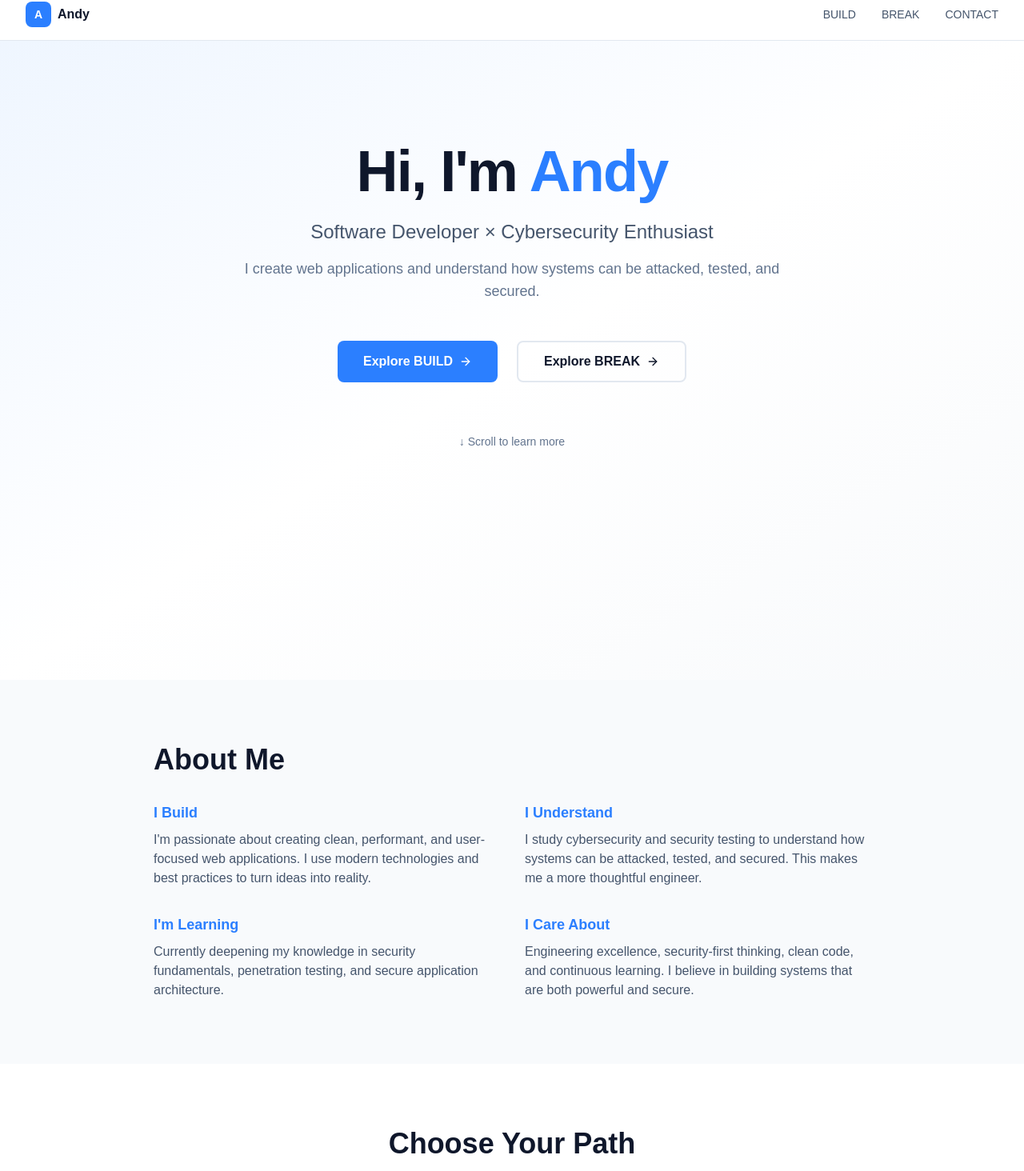
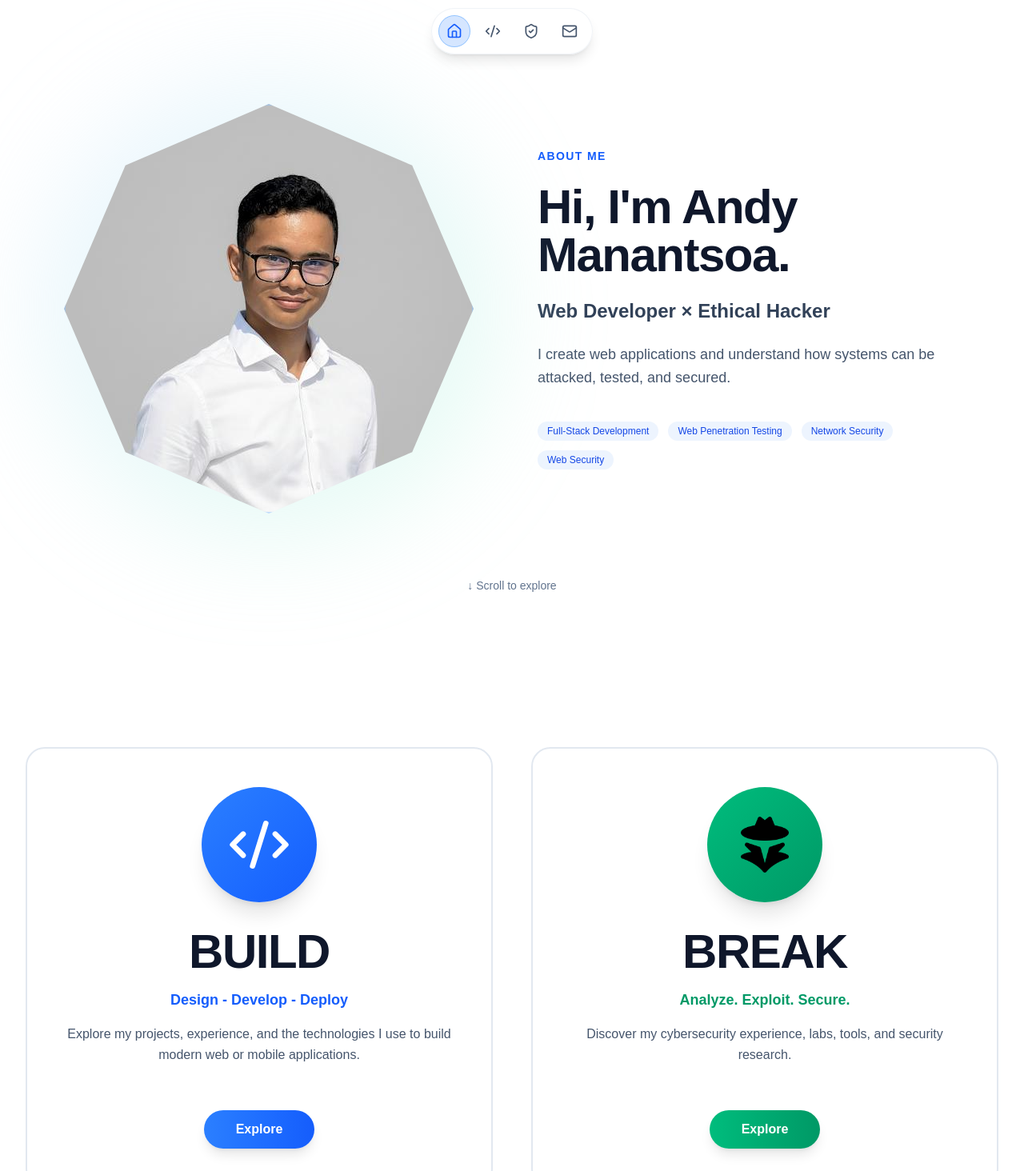
Before and after one commit to AndyManantsoa/portfolio, a Next.js app: page / in a window 1280 px wide. Shown: the part 14-1478 px from the top of the page at 80% size. Built offline with nearby package versions, Linux system fonts and the light colour scheme.

Commit message:
refactor: update layout and components for improved structure and functionality; add profile image and floating navbar

```diff
--- a/src/app/layout.tsx
+++ b/src/app/layout.tsx
@@ -1,7 +1,7 @@
 import type { Metadata } from "next";
 import { Geist, Geist_Mono } from "next/font/google";
 import "./globals.css";
-import { Navbar } from "@/components/layout/Navbar";
+import { FloatingNavbar } from "@/components/layout/FloatingNavbar";
 import { Footer } from "@/components/layout/Footer";
 
 const geistSans = Geist({
@@ -38,8 +38,8 @@ export default function RootLayout({
       className={`${geistSans.variable} ${geistMono.variable} scroll-smooth`}
     >
       <body className="bg-white text-slate-900 antialiased dark:bg-slate-950 dark:text-white">
-        <Navbar />
-        <main className="min-h-screen pt-16">{children}</main>
+        <FloatingNavbar />
+        <main className="min-h-screen">{children}</main>
         <Footer />
       </body>
     </html>
--- a/src/app/page.tsx
+++ b/src/app/page.tsx
@@ -1,9 +1,5 @@
 import type { Metadata } from "next";
-import {
-  LandingHero,
-  LandingAbout,
-  BuildBreakSelector,
-} from "@/components/landing/Hero";
+import { LandingHero, BuildBreakSelector } from "@/components/landing/Hero";
 
 export const metadata: Metadata = {
   title: "Andy - Developer × Security Researcher",
@@ -15,7 +11,6 @@ export default function Home() {
   return (
     <>
       <LandingHero />
-      <LandingAbout />
       <BuildBreakSelector />
     </>
   );
--- a/src/components/landing/Hero.tsx
+++ b/src/components/landing/Hero.tsx
@@ -1,9 +1,12 @@
 "use client";
 
 import Link from "next/link";
+import Image from "next/image";
 import { motion } from "framer-motion";
-import { ArrowRight } from "lucide-react";
+import React from "react";
+import { Code2 } from "lucide-react";
 import { MICROCOPY } from "@/lib/constants";
+import { ProfileImage } from "./ProfileImage";
 
 export function LandingHero() {
   const containerVariants = {
@@ -11,165 +14,95 @@ export function LandingHero() {
     visible: {
       opacity: 1,
       transition: {
-        staggerChildren: 0.2,
-        delayChildren: 0.2,
+        staggerChildren: 0.15,
+        delayChildren: 0.1,
       },
     },
   };
 
   const itemVariants = {
     hidden: { opacity: 0, y: 20 },
-    visible: { opacity: 1, y: 0, transition: { duration: 0.8 } },
+    visible: { opacity: 1, y: 0, transition: { duration: 0.7 } },
   };
 
   return (
     <motion.section
-      className="relative min-h-screen overflow-hidden bg-white px-4 py-32 dark:bg-slate-950 sm:px-6 lg:px-8"
+      className="relative min-h-screen overflow-hidden bg-white px-4 py-20 dark:bg-slate-950 sm:px-6 lg:px-8"
       initial="hidden"
       animate="visible"
       variants={containerVariants}
     >
-      {/* Background gradient */}
-      <div className="pointer-events-none absolute inset-0 bg-gradient-to-br from-blue-50 via-white to-slate-50 dark:from-slate-900 dark:via-slate-950 dark:to-slate-900" />
+      <div className="relative mx-auto max-w-7xl px-4 py-20 sm:px-6 pt-8 lg:px-8 lg:pt-16">
+        {/* Two-column layout */}
+        <div className="grid items-center gap-12 lg:grid-cols-2 lg:gap-16">
+          {/* LEFT: Profile Image */}
+          <motion.div variants={itemVariants} className="order-2 lg:order-1">
+            <ProfileImage />
+          </motion.div>
 
-      <div className="relative mx-auto max-w-4xl text-center">
-        {/* Main hero text */}
+          {/* RIGHT: Introduction */}
+          <motion.div
+            variants={containerVariants}
+            className="order-1 lg:order-2 space-y-6"
+          >
+            <motion.div variants={itemVariants}>
+              <p className="text-sm font-semibold tracking-widest text-blue-600 dark:text-emerald-400">
+                ABOUT ME
+              </p>
+            </motion.div>
+
             <motion.h1
               variants={itemVariants}
-          className="text-5xl font-bold tracking-tight text-slate-900 dark:text-white sm:text-6xl lg:text-7xl"
+              className="text-5xl font-bold tracking-tight text-slate-900 dark:text-white lg:text-6xl"
             >
-          Hi, I'm{" "}
-          <span className="text-blue-500 dark:text-emerald-400">Andy</span>
+              Hi, I'm Andy Manantsoa.
             </motion.h1>
 
             <motion.p
               variants={itemVariants}
-          className="mt-6 text-xl text-slate-600 dark:text-slate-400 sm:text-2xl"
+              className="text-2xl font-semibold text-slate-700 dark:text-slate-300"
             >
               {MICROCOPY.landing.subtitle}
             </motion.p>
 
             <motion.p
               variants={itemVariants}
-          className="mt-4 max-w-2xl mx-auto text-lg text-slate-500 dark:text-slate-500"
+              className="text-lg leading-relaxed text-slate-600 dark:text-slate-400"
             >
               {MICROCOPY.landing.description}
             </motion.p>
 
-        {/* CTA Buttons */}
+            {/* Technical details as metadata */}
             <motion.div
               variants={itemVariants}
-          className="mt-12 flex flex-col gap-4 sm:flex-row justify-center sm:gap-6"
+              className="flex flex-wrap gap-3 pt-4"
             >
-          <Link
-            href="/build"
-            className="inline-flex items-center gap-2 rounded-lg bg-blue-500 px-8 py-3 font-semibold text-white transition-all hover:bg-blue-600 hover:shadow-lg active:scale-95"
+              {[
+                "Full-Stack Development",
+                "Web Penetration Testing",
+                "Network Security",
+                "Web Security",
+              ].map((tag) => (
+                <span
+                  key={tag}
+                  className="rounded-full bg-blue-100/50 px-3 py-1 text-xs font-medium text-blue-700 dark:bg-blue-900/30 dark:text-blue-300"
                 >
-            Explore BUILD
-            <ArrowRight className="h-4 w-4" />
-          </Link>
-          <Link
-            href="/break"
-            className="inline-flex items-center gap-2 rounded-lg border-2 border-slate-200 bg-transparent px-8 py-3 font-semibold text-slate-900 transition-all hover:border-slate-300 hover:bg-slate-50 dark:border-slate-700 dark:text-white dark:hover:bg-slate-900"
-          >
-            Explore BREAK
-            <ArrowRight className="h-4 w-4" />
-          </Link>
+                  {tag}
+                </span>
+              ))}
             </motion.div>
+          </motion.div>
+        </div>
 
         {/* Scroll hint */}
         <motion.div
           variants={itemVariants}
-          className="mt-16 flex justify-center"
+          className="mt-20 flex justify-center"
           animate={{ y: [0, 10, 0] }}
-          transition={{ duration: 2, repeat: Infinity }}
+          transition={{ duration: 2, repeat: Infinity, repeatDelay: 1 }}
         >
-          <div className="text-sm text-slate-500 dark:text-slate-500">
-            ↓ Scroll to learn more
-          </div>
-        </motion.div>
-      </div>
-    </motion.section>
-  );
-}
-
-export function LandingAbout() {
-  const containerVariants = {
-    hidden: { opacity: 0 },
-    visible: {
-      opacity: 1,
-      transition: {
-        staggerChildren: 0.15,
-      },
-    },
-  };
-
-  const itemVariants = {
-    hidden: { opacity: 0, y: 20 },
-    visible: { opacity: 1, y: 0, transition: { duration: 0.6 } },
-  };
-
-  return (
-    <motion.section
-      className="bg-slate-50 px-4 py-20 dark:bg-slate-900 sm:px-6 lg:px-8"
-      initial="hidden"
-      whileInView="visible"
-      viewport={{ once: true, margin: "-100px" }}
-      variants={containerVariants}
-    >
-      <div className="mx-auto max-w-4xl">
-        <motion.h2
-          variants={itemVariants}
-          className="text-4xl font-bold text-slate-900 dark:text-white"
-        >
-          About Me
-        </motion.h2>
-
-        <motion.div
-          variants={itemVariants}
-          className="mt-8 grid gap-8 md:grid-cols-2"
-        >
-          <div>
-            <h3 className="text-lg font-semibold text-blue-500 dark:text-emerald-400">
-              I Build
-            </h3>
-            <p className="mt-2 text-slate-600 dark:text-slate-400">
-              I'm passionate about creating clean, performant, and user-focused
-              web applications. I use modern technologies and best practices to
-              turn ideas into reality.
-            </p>
-          </div>
-
-          <div>
-            <h3 className="text-lg font-semibold text-blue-500 dark:text-emerald-400">
-              I Understand
-            </h3>
-            <p className="mt-2 text-slate-600 dark:text-slate-400">
-              I study cybersecurity and security testing to understand how
-              systems can be attacked, tested, and secured. This makes me a more
-              thoughtful engineer.
-            </p>
-          </div>
-
-          <div>
-            <h3 className="text-lg font-semibold text-blue-500 dark:text-emerald-400">
-              I'm Learning
-            </h3>
-            <p className="mt-2 text-slate-600 dark:text-slate-400">
-              Currently deepening my knowledge in security fundamentals,
-              penetration testing, and secure application architecture.
-            </p>
-          </div>
-
-          <div>
-            <h3 className="text-lg font-semibold text-blue-500 dark:text-emerald-400">
-              I Care About
-            </h3>
-            <p className="mt-2 text-slate-600 dark:text-slate-400">
-              Engineering excellence, security-first thinking, clean code, and
-              continuous learning. I believe in building systems that are both
-              powerful and secure.
-            </p>
+          <div className="text-sm text-slate-500 dark:text-slate-400">
+            ↓ Scroll to explore
           </div>
         </motion.div>
       </div>
@@ -184,84 +117,124 @@ export function BuildBreakSelector() {
       opacity: 1,
       transition: {
         staggerChildren: 0.2,
+        delayChildren: 0.1,
       },
     },
   };
 
-  const cardVariants = {
-    hidden: { opacity: 0, y: 20 },
-    visible: { opacity: 1, y: 0, transition: { duration: 0.6 } },
-    hover: { y: -10, transition: { duration: 0.3 } },
+  const itemVariants = {
+    hidden: { opacity: 0, scale: 0.9 },
+    visible: {
+      opacity: 1,
+      scale: 1,
+      transition: { duration: 0.6 },
+    },
   };
+
+  const paths = [
+    {
+      id: "build",
+      label: "BUILD",
+      tagline: "Design - Develop - Deploy",
+      description:
+        "Explore my projects, experience, and the technologies I use to build modern web or mobile applications.",
+      icon: Code2,
+      isImage: false,
+      href: "/build",
+      color: "from-blue-500 to-blue-600",
+      bgColor: "from-blue-50 to-blue-100 dark:from-blue-950 dark:to-slate-900",
+      textColor: "text-blue-600 dark:text-blue-400",
+      borderColor: "border-blue-200 dark:border-blue-900",
+    },
+    {
+      id: "break",
+      label: "BREAK",
+      tagline: "Analyze. Exploit. Secure.",
+      description:
+        "Discover my cybersecurity experience, labs, tools, and security research.",
+      isImage: true,
+      imageSrc: "/incognito.png",
+      href: "/break",
+      color: "from-emerald-500 to-emerald-600",
+      bgColor:
+        "from-emerald-50 to-emerald-100 dark:from-emerald-950 dark:to-slate-900",
+      textColor: "text-emerald-600 dark:text-emerald-400",
+      borderColor: "border-emerald-200 dark:border-emerald-900",
+    },
+  ];
 
   return (
     <motion.section
-      className="px-4 py-20 sm:px-6 lg:px-8"
+      className="relative min-h-screen overflow-hidden bg-white dark:bg-slate-950"
       initial="hidden"
       whileInView="visible"
       viewport={{ once: true, margin: "-100px" }}
       variants={containerVariants}
     >
-      <div className="mx-auto max-w-6xl">
-        <motion.h2
-          variants={cardVariants}
-          className="text-center text-4xl font-bold text-slate-900 dark:text-white"
+      <div className="relative mx-auto h-full min-h-screen max-w-7xl px-4 py-8 sm:px-6 lg:px-8">
+        <div className="grid h-full gap-8 lg:grid-cols-2 lg:gap-12">
+          {paths.map((path) => {
+            const PathIcon = path.icon;
+            return (
+              <motion.div
+                key={path.id}
+                variants={itemVariants}
+                className="group flex flex-col items-center justify-center space-y-8 rounded-3xl border-2 border-slate-200 bg-white/50 p-8 backdrop-blur-sm transition-all hover:border-slate-300 dark:border-slate-700 dark:bg-slate-900/50 dark:hover:border-slate-600 lg:p-12"
               >
-          Choose Your Path
-        </motion.h2>
+                <Link href={path.href} className="w-full">
+                  <motion.button
+                    whileHover={{ scale: 1.02 }}
+                    whileTap={{ scale: 0.98 }}
+                    className="flex w-full flex-col items-center justify-center space-y-8 focus:outline-none"
+                  >
+                    {/* Icon or Image */}
+                    <motion.div
+                      whileHover={{ scale: 1.1, rotate: 5 }}
+                      transition={{ duration: 0.3 }}
+                      className={`rounded-full bg-gradient-to-br ${path.color} p-8 shadow-xl flex items-center justify-center`}
+                    >
+                      {path.isImage ? (
+                        <Image
+                          src={path.imageSrc || "/incognito.png"}
+                          alt={path.label}
+                          width={80}
+                          height={80}
+                          className="h-20 w-20"
+                        />
+                      ) : path.icon ? (
+                        React.createElement(path.icon, {
+                          className: "h-20 w-20 text-white",
+                        })
+                      ) : null}
+                    </motion.div>
 
-        <motion.div
-          variants={containerVariants}
-          className="mt-16 grid gap-8 md:grid-cols-2"
-        >
-          {/* BUILD Card */}
-          <Link href="/build">
-            <motion.div
-              variants={cardVariants}
-              whileHover="hover"
-              className="group relative h-80 overflow-hidden rounded-2xl bg-gradient-to-br from-blue-50 to-blue-100 p-8 dark:from-blue-950 dark:to-slate-900 border-2 border-blue-200 dark:border-blue-900 cursor-pointer transition-all"
-            >
-              <div className="absolute inset-0 bg-gradient-to-br from-blue-500/0 to-blue-500/10 opacity-0 group-hover:opacity-100 transition-opacity" />
-              <div className="relative h-full flex flex-col justify-between">
-                <div>
-                  <h3 className="text-5xl font-bold text-blue-600 dark:text-blue-400">
-                    BUILD
-                  </h3>
-                  <p className="mt-4 text-lg font-semibold text-slate-700 dark:text-slate-300">
-                    Create. Engineer. Ship.
+                    {/* Content */}
+                    <div className="space-y-4 text-center">
+                      <h2 className="text-4xl font-bold tracking-tight text-slate-900 dark:text-white sm:text-5xl lg:text-6xl">
+                        {path.label}
+                      </h2>
+                      <p className={`text-lg font-semibold ${path.textColor}`}>
+                        {path.tagline}
+                      </p>
+                      <p className="text-base leading-relaxed text-slate-600 dark:text-slate-400">
+                        {path.description}
                       </p>
                     </div>
-                <p className="text-slate-600 dark:text-slate-400">
-                  Explore my projects, experience, and the technologies I use to
-                  build modern web applications.
-                </p>
-              </div>
+
+                    {/* CTA Button */}
+                    <motion.div
+                      whileHover={{ scale: 1.05 }}
+                      whileTap={{ scale: 0.95 }}
+                      className={`mt-6 rounded-full bg-gradient-to-r ${path.color} px-10 py-3 font-semibold text-white shadow-lg transition-shadow hover:shadow-xl`}
+                    >
+                      Explore
                     </motion.div>
-          </Link>
-
-          {/* BREAK Card */}
-          <Link href="/break">
-            <motion.div
-              variants={cardVariants}
-              whileHover="hover"
-              className="group relative h-80 overflow-hidden rounded-2xl bg-gradient-to-br from-emerald-950 to-slate-900 p-8 border-2 border-emerald-700 cursor-pointer transition-all"
-            >
-              <div className="absolute inset-0 bg-gradient-to-br from-emerald-500/0 to-emerald-500/10 opacity-0 group-hover:opacity-100 transition-opacity" />
-              <div className="relative h-full flex flex-col justify-between">
-                <div>
-                  <h3 className="text-5xl font-bold text-emerald-400">BREAK</h3>
-                  <p className="mt-4 text-lg font-semibold text-slate-300">
-                    Analyze. Exploit. Secure.
-                  </p>
-                </div>
-                <p className="text-slate-400">
-                  Discover my cybersecurity knowledge, labs, tools, and security
-                  research.
-                </p>
-              </div>
-            </motion.div>
+                  </motion.button>
                 </Link>
               </motion.div>
+            );
+          })}
+        </div>
       </div>
     </motion.section>
   );
--- /dev/null
+++ b/src/components/landing/ProfileImage.tsx
@@ -0,0 +1,71 @@
+"use client";
+
+import Image from "next/image";
+import { motion } from "framer-motion";
+import { useState } from "react";
+
+export function ProfileImage() {
+  const [mousePosition, setMousePosition] = useState({ x: 0, y: 0 });
+
+  const handleMouseMove = (e: React.MouseEvent<HTMLDivElement>) => {
+    const rect = e.currentTarget.getBoundingClientRect();
+    const x = (e.clientX - rect.left) / rect.width - 0.5;
+    const y = (e.clientY - rect.top) / rect.height - 0.5;
+    setMousePosition({ x: x * 10, y: y * 10 });
+  };
+
+  const containerVariants = {
+    hidden: { opacity: 0, scale: 0.8 },
+    visible: {
+      opacity: 1,
+      scale: 1,
+      transition: { duration: 0.8 },
+    },
+  };
+
+  return (
+    <motion.div
+      variants={containerVariants}
+      initial="hidden"
+      animate="visible"
+      onMouseMove={handleMouseMove}
+      onMouseLeave={() => setMousePosition({ x: 0, y: 0 })}
+      className="relative mx-auto w-full max-w-md lg:max-w-lg"
+    >
+      {/* Subtle glow background */}
+      <div className="absolute -inset-8 rounded-full bg-gradient-to-br from-blue-200/30 to-emerald-200/30 blur-3xl dark:from-blue-900/20 dark:to-emerald-900/20" />
+
+      {/* Image container with organic shape */}
+      <motion.div
+        animate={{
+          x: mousePosition.x,
+          y: mousePosition.y,
+        }}
+        transition={{ type: "spring", stiffness: 100, damping: 30 }}
+        className="relative aspect-square overflow-hidden"
+        style={{
+          clipPath:
+            "polygon(50% 0%, 85% 15%, 100% 50%, 85% 85%, 50% 100%, 15% 85%, 0% 50%, 15% 15%)",
+        }}
+      >
+        {/* Profile image with organic blob shape */}
+        <Image
+          src="/profile.jpg"
+          alt="Andy's profile picture"
+          fill
+          className="h-full w-full object-cover"
+          priority
+        />
+      </motion.div>
+
+      {/* Subtle border and glow */}
+      <div
+        className="absolute inset-0 rounded-full border-2 border-blue-300/50 dark:border-emerald-500/30"
+        style={{
+          clipPath:
+            "polygon(50% 0%, 85% 15%, 100% 50%, 85% 85%, 50% 100%, 15% 85%, 0% 50%, 15% 15%)",
+        }}
+      />
+    </motion.div>
+  );
+}
--- a/src/components/layout/FloatingNavbar.tsx
+++ b/src/components/layout/FloatingNavbar.tsx
@@ -55,7 +55,7 @@ export function FloatingNavbar() {
     visible: {
       opacity: 1,
       y: 0,
-      transition: { duration: 0.6, ease: "easeOut" },
+      transition: { duration: 0.6 },
     },
   };
 
--- a/src/components/layout/Navbar.tsx
+++ b/src/components/layout/Navbar.tsx
@@ -2,13 +2,10 @@
 
 import Link from "next/link";
 import { usePathname } from "next/navigation";
-import { Menu, X } from "lucide-react";
-import { useState } from "react";
 import { cn } from "@/lib/utils";
 
 export function Navbar() {
   const pathname = usePathname();
-  const [isOpen, setIsOpen] = useState(false);
 
   const isBuildPage = pathname.startsWith("/build");
   const isBreakPage = pathname.startsWith("/break");
@@ -23,19 +20,6 @@ export function Navbar() {
     <nav className="fixed top-0 z-50 w-full border-b border-slate-200 bg-white/80 backdrop-blur-md dark:border-slate-800 dark:bg-slate-950/80">
       <div className="mx-auto max-w-7xl px-4 sm:px-6 lg:px-8">
         <div className="flex h-16 items-center justify-between">
-          {/* Logo */}
-          <Link
-            href="/"
-            className="flex items-center gap-2 font-bold text-slate-900 dark:text-white"
-          >
-            <div className="flex h-8 w-8 items-center justify-center rounded-lg bg-blue-500">
-              <span className="text-sm text-white">A</span>
-            </div>
-            <span>Andy</span>
-          </Link>
-
-          {/* Desktop Navigation */}
-          <div className="hidden gap-8 md:flex">
           {navItems.map((item) => (
             <Link
               key={item.href}
@@ -51,39 +35,6 @@ export function Navbar() {
             </Link>
           ))}
         </div>
-
-          {/* Mobile Menu Button */}
-          <button
-            onClick={() => setIsOpen(!isOpen)}
-            className="md:hidden"
-            aria-label="Toggle menu"
-          >
-            {isOpen ? <X className="h-6 w-6" /> : <Menu className="h-6 w-6" />}
-          </button>
-        </div>
-
-        {/* Mobile Navigation */}
-        {isOpen && (
-          <div className="border-t border-slate-200 py-4 dark:border-slate-800">
-            <div className="flex flex-col gap-4">
-              {navItems.map((item) => (
-                <Link
-                  key={item.href}
-                  href={item.href}
-                  onClick={() => setIsOpen(false)}
-                  className={cn(
-                    "text-sm font-medium transition-colors",
-                    item.active
-                      ? "text-blue-500 dark:text-emerald-400"
-                      : "text-slate-600 hover:text-slate-900 dark:text-slate-400 dark:hover:text-white",
-                  )}
-                >
-                  {item.label}
-                </Link>
-              ))}
-            </div>
-          </div>
-        )}
       </div>
     </nav>
   );
--- a/src/lib/constants.ts
+++ b/src/lib/constants.ts
@@ -71,7 +71,7 @@ export const Z_INDEX = {
 export const MICROCOPY = {
   landing: {
     hero: "Build it. Break it. Understand it.",
-    subtitle: "Software Developer × Cybersecurity Enthusiast",
+    subtitle: "Web Developer × Ethical Hacker",
     description:
       "I create web applications and understand how systems can be attacked, tested, and secured.",
   },
```
Also changed, not shown: public/incognito.png (added), public/profile.jpg (added). Lines whose indentation alone changed are shown as unchanged.
